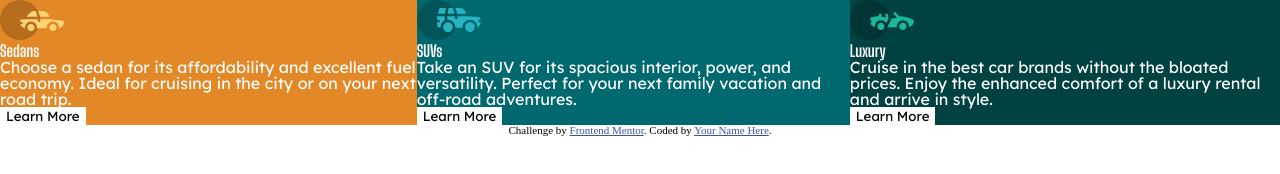
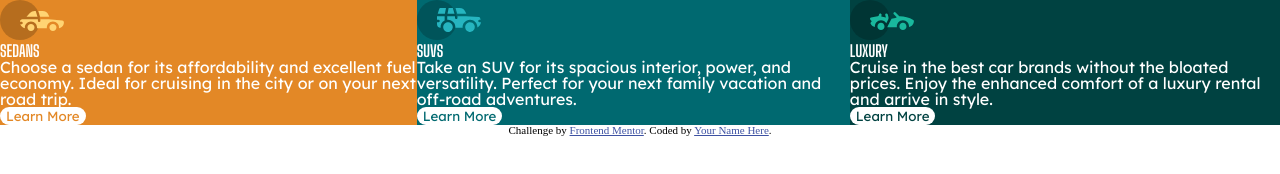
Before and after one commit to denissejoyce/3-column-preview-card-component-main, a plain HTML site: page index.html in a window 1280 px wide. Drawn offline with Linux system fonts and the light colour scheme.

Commit message:
Update style.css

```diff
--- a/style.css
+++ b/style.css
@@ -57,12 +57,14 @@ table {
 button {
     background-color: var(--white);
     border: 0;
+    border-radius: 25px;
     font-family: 'Lexend Deca', sans-serif;
 }
 
 h2 {
     color: var(--white);
     font-family: 'Big Shoulders Display', sans-serif;
+    text-transform: uppercase;
 }
 
 main {
@@ -84,12 +86,24 @@ p {
     background-color: var(--very-dark-cyan);
 }
 
+.luxury > button {
+    color: var(--very-dark-cyan);
+}
+
 .sedans {
     background-color: var(--bright-orange);
 }
 
+.sedans > button {
+    color: var(--bright-orange);
+}
+
 .suvs {
     background-color: var(--dark-cyan);
+}
+
+.suvs > button {
+    color: var(--dark-cyan);
 }
 
 .sr-only {
```
